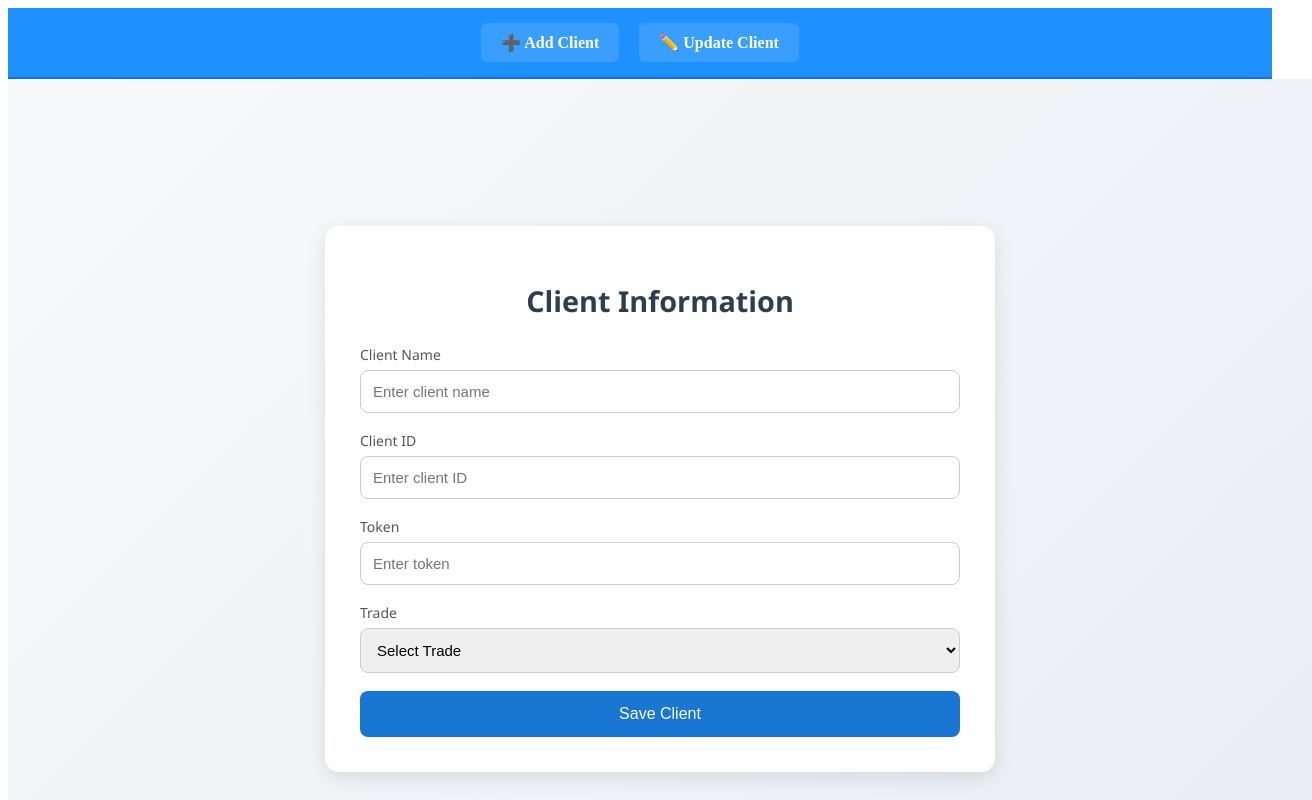
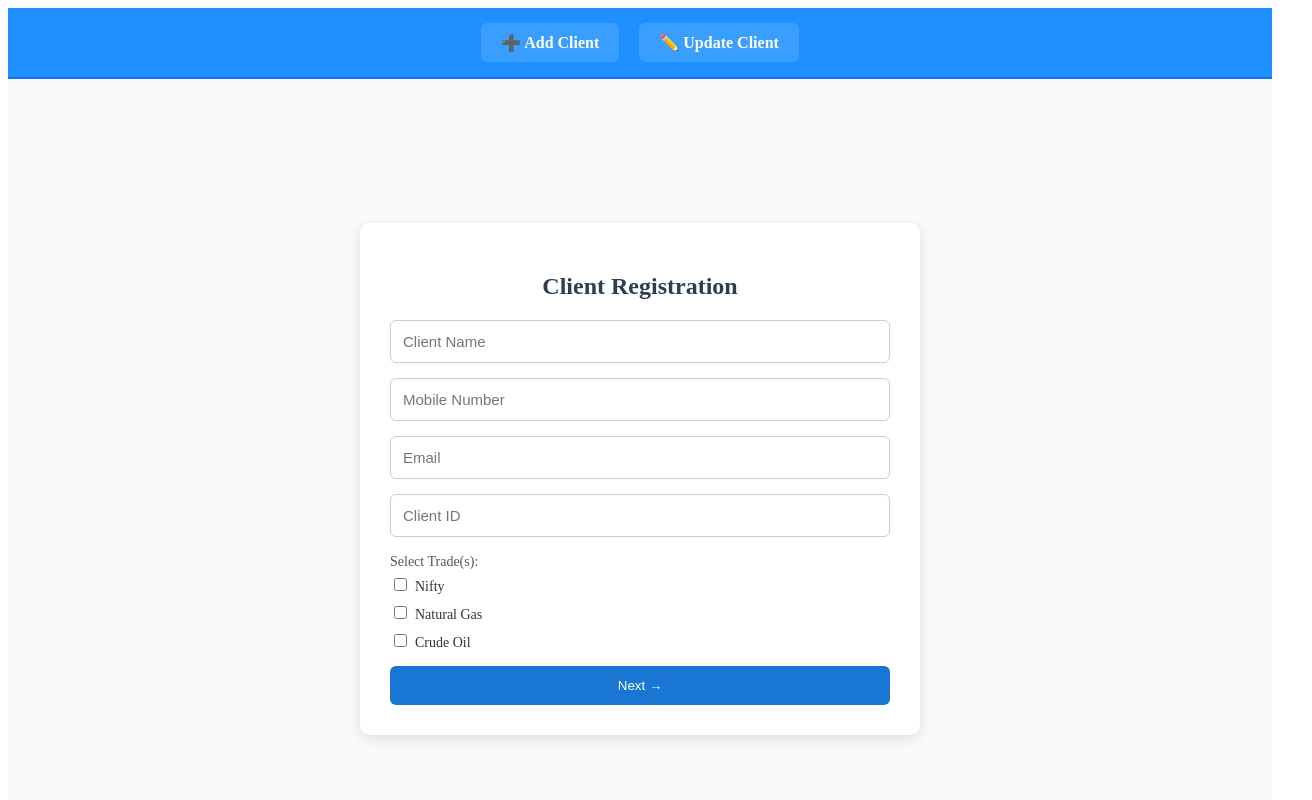
Before and after one commit to premdarji1903/trade-client, a React (Vite) app: page / in a window 1280 px wide. Shown: the top 800 px of the page, 1312 px wide, since content can reach past the window. Built offline with nearby package versions, Linux system fonts and the light colour scheme.

Commit message:
add step by step onboarding

```diff
--- a/src/ClientForm.jsx
+++ b/src/ClientForm.jsx
@@ -1,17 +1,26 @@
+/* eslint-disable no-unused-vars */
 import React, { useState } from "react";
 
-export default function ClientForm() {
+export default function ClientRegistration() {
+  const [step, setStep] = useState(1);
+  const [loading, setLoading] = useState(false);
+  const [message, setMessage] = useState("");
+  const [messageType, setMessageType] = useState("");
+  const [clientDbId, setClientDbId] = useState(null);
+
   const [formData, setFormData] = useState({
     clientName: "",
+    mobileNumber: "",
+    email: "",
     clientId: "",
-    token: "",
-    trade: "",
+    trade: [], // Array to hold selected trades
+    api_key: "",
+    api_secret: "",
   });
 
-  const [loading, setLoading] = useState(false);
-  const [message, setMessage] = useState("");
-  const [messageType, setMessageType] = useState(""); // "success" or "error"
+  const tradeOptions = ["Nifty", "Natural Gas", "Crude Oil"]; // All available trade options
 
+  // Handle text input change
   const handleChange = (e) => {
     const { name, value } = e.target;
     setFormData((prev) => ({
@@ -20,46 +29,105 @@
     }));
   };
 
-  const handleSubmit = async (e) => {
+  // Handle checkbox change for trades
+  const handleTradeCheckbox = (e) => {
+    const { value, checked } = e.target;
+    setFormData((prev) => {
+      const newTrade = checked
+        ? [...prev.trade, value] // add if checked
+        : prev.trade.filter((t) => t !== value); // remove if unchecked
+      return { ...prev, trade: newTrade };
+    });
+  };
+
+  // Step 1: API call and move to payment
+  const handleNextStep = async (e) => {
     e.preventDefault();
+    const { clientName, mobileNumber, email, clientId, trade } = formData;
 
-    if (
-      !formData.clientName ||
-      !formData.clientId ||
-      !formData.token ||
-      !formData.trade
-    ) {
-      setMessage("⚠️ Please fill in all fields.");
+    if (!clientName || !mobileNumber || !email || !clientId || trade.length === 0) {
+      setMessage("⚠️ Please fill all fields.");
       setMessageType("error");
       return;
     }
 
     setLoading(true);
     setMessage("");
+    try {
+      const res = await fetch("https://trade-client-server.onrender.com/clients", {
+        method: "POST",
+        headers: { "Content-Type": "application/json" },
+        body: JSON.stringify({ clientName, mobileNumber, email, clientId, trade }),
+      });
 
+      const data = await res.json();
+      if (res.ok) {
+        setMessage("✅ Client created successfully. Proceed to payment.");
+        setMessageType("success");
+        setClientDbId(data?.client?._id);
+        setStep(2);
+      } else {
+        setMessage(`❌ ${data.message || "Failed to create client"}`);
+        setMessageType("error");
+      }
+    } catch (err) {
+      setMessage("❌ Network error.");
+      setMessageType("error");
+    } finally {
+      setLoading(false);
+    }
+  };
+
+  // Step 3: API keys submission
+  const handleFinalSubmit = async (e) => {
+    e.preventDefault();
+    const { api_key, api_secret } = formData;
+
+    if (!api_key || !api_secret) {
+      setMessage("⚠️ Please enter API details.");
+      setMessageType("error");
+      return;
+    }
+
+    if (!clientDbId) {
+      setMessage("❌ Client ID not found. Please complete step 1 first.");
+      setMessageType("error");
+      return;
+    }
+
+    setLoading(true);
+    setMessage("");
     try {
       const res = await fetch(
-        "https://trade-client-server.onrender.com/clients",
+        `https://trade-client-server.onrender.com/clients/${clientDbId}/apikeys`,
         {
-          method: "POST",
+          method: "PATCH",
           headers: { "Content-Type": "application/json" },
-          body: JSON.stringify(formData),
+          body: JSON.stringify({ api_key, api_secret }),
         }
       );
 
       const data = await res.json();
-
       if (res.ok) {
-        setMessage("✅ Client added successfully!");
+        setMessage("✅ Registration completed successfully!");
         setMessageType("success");
-        setFormData({ clientName: "", clientId: "", token: "" });
+        setStep(1);
+        setFormData({
+          clientName: "",
+          mobileNumber: "",
+          email: "",
+          clientId: "",
+          trade: [],
+          api_key: "",
+          api_secret: "",
+        });
+        setClientDbId(null); // reset for next registration
       } else {
-        setMessage(`❌ ${data.message || "Failed to add client"}`);
+        setMessage(`❌ ${data.message || "Failed to save API keys"}`);
         setMessageType("error");
       }
-      // eslint-disable-next-line no-unused-vars
     } catch (err) {
-      setMessage("❌ Network error. Please try again.");
+      setMessage("❌ Network error.");
       setMessageType("error");
     } finally {
       setLoading(false);
@@ -69,59 +137,133 @@
   return (
     <div style={styles.page}>
       <div style={styles.container}>
-        <h1 style={styles.title}>Client Information</h1>
-        <form style={styles.form} onSubmit={handleSubmit}>
-          <div style={styles.row}>
-            <label style={styles.label}>Client Name</label>
+        <h2 style={styles.title}>Client Registration</h2>
+
+        {/* STEP 1: BASIC DETAILS */}
+        {step === 1 && (
+          <form style={styles.form} onSubmit={handleNextStep}>
             <input
               type="text"
               name="clientName"
-              placeholder="Enter client name"
+              placeholder="Client Name"
               value={formData.clientName}
               onChange={handleChange}
               style={styles.input}
             />
-          </div>
-          <div style={styles.row}>
-            <label style={styles.label}>Client ID</label>
+            <input
+              type="text"
+              name="mobileNumber"
+              placeholder="Mobile Number"
+              value={formData.mobileNumber}
+              onChange={handleChange}
+              style={styles.input}
+            />
+            <input
+              type="email"
+              name="email"
+              placeholder="Email"
+              value={formData.email}
+              onChange={handleChange}
+              style={styles.input}
+            />
             <input
               type="text"
               name="clientId"
-              placeholder="Enter client ID"
+              placeholder="Client ID"
               value={formData.clientId}
               onChange={handleChange}
               style={styles.input}
             />
+
+            <div>
+              <label style={{ fontSize: 14, color: "#555" }}>
+                Select Trade(s):
+              </label>
+              <div
+                style={{
+                  display: "flex",
+                  flexDirection: "column",
+                  gap: "8px",
+                  marginTop: "5px",
+                }}
+              >
+                {tradeOptions.map((option) => (
+                  <label
+                    key={option}
+                    style={{ fontSize: "14px", color: "#333" }}
+                  >
+                    <input
+                      type="checkbox"
+                      value={option}
+                      checked={formData.trade.includes(option)}
+                      onChange={handleTradeCheckbox}
+                      style={{ marginRight: "8px" }}
+                    />
+                    {option}
+                  </label>
+                ))}
+              </div>
+            </div>
+
+            <button type="submit" style={styles.button} disabled={loading}>
+              {loading ? "Saving..." : "Next →"}
+            </button>
+          </form>
+        )}
+
+        {/* STEP 2: MOCK PAYMENT UI */}
+        {step === 2 && (
+          <div style={styles.paymentBox}>
+            <h3>💳 Registration Payment</h3>
+            <p style={{ color: "#555" }}>Amount: ₹499.00</p>
+
+            <div style={styles.fakeRazorBox}>
+              <p style={{ fontSize: "14px", color: "#777" }}>
+                [Razorpay Checkout UI Placeholder]
+              </p>
+            </div>
+
+            <div style={styles.paymentButtons}>
+              <button onClick={() => setStep(1)} style={styles.secondaryBtn}>
+                ← Back
+              </button>
+              <button onClick={() => setStep(3)} style={styles.button}>
+                Next →
+              </button>
+            </div>
           </div>
-          <div style={styles.row}>
-            <label style={styles.label}>Token</label>
+        )}
+
+        {/* STEP 3: API KEYS */}
+        {step === 3 && (
+          <form style={styles.form} onSubmit={handleFinalSubmit}>
             <input
               type="text"
-              name="token"
-              placeholder="Enter token"
-              value={formData.token}
+              name="api_key"
+              placeholder="Enter API Key"
+              value={formData.api_key}
               onChange={handleChange}
               style={styles.input}
             />
-          </div>
-          <div style={styles.row}>
-            <label style={styles.label}>Trade</label>
-            <select
-              name="trade"
-              value={formData.trade}
+            <input
+              type="text"
+              name="api_secret"
+              placeholder="Enter API Secret"
+              value={formData.api_secret}
               onChange={handleChange}
               style={styles.input}
-            >
-              <option value="">Select Trade</option>
-              <option value="nifty">Nifty</option>
-              <option value="naturalgas">Natural Gas</option>
-              <option value="both">Both</option>
-            </select>
-          </div>
-          <button type="submit" style={styles.button} disabled={loading}>
-            {loading ? "Saving..." : "Save Client"}
-          </button>
-        </form>
+            />
+            <div style={styles.paymentButtons}>
+              <button onClick={() => setStep(2)} style={styles.secondaryBtn}>
+                ← Back
+              </button>
+              <button type="submit" style={styles.button} disabled={loading}>
+                {loading ? "Saving..." : "Finish Registration"}
+              </button>
+            </div>
+          </form>
+        )}
+
         {message && (
           <p
             style={{
@@ -140,76 +282,68 @@
 const styles = {
   page: {
     height: "100vh",
-    width: "100%",
     display: "flex",
     justifyContent: "center",
     alignItems: "center",
-    background: "linear-gradient(135deg, #f8f9fb, #e9edf3)",
-    fontFamily: "'Segoe UI', Tahoma, Geneva, Verdana, sans-serif",
-    padding: "20px",
+    background: "#f8f9fb",
   },
   container: {
     width: "100%",
-    maxWidth: "600px",
+    maxWidth: "500px",
     background: "#fff",
-    padding: "35px",
-    borderRadius: "14px",
-    boxShadow: "0 6px 20px rgba(0,0,0,0.1)",
+    padding: "30px",
+    borderRadius: "10px",
+    boxShadow: "0 4px 12px rgba(0,0,0,0.1)",
   },
   title: {
     textAlign: "center",
-    marginBottom: "25px",
+    marginBottom: "20px",
     color: "#2C3E50",
-    fontSize: "1.8rem",
-    fontWeight: "600",
   },
   form: {
     display: "flex",
     flexDirection: "column",
-    gap: "18px",
-  },
-  row: {
-    display: "flex",
-    flexDirection: "column",
-  },
-  label: {
-    marginBottom: "6px",
-    fontSize: "14px",
-    fontWeight: "500",
-    color: "#555",
+    gap: "15px",
   },
   input: {
     padding: "12px",
-    borderRadius: "8px",
+    borderRadius: "6px",
     border: "1px solid #ccc",
     fontSize: "15px",
-    outline: "none",
-    transition: "border-color 0.2s ease, box-shadow 0.2s ease",
   },
   button: {
-    padding: "14px",
+    padding: "12px",
     backgroundColor: "#1976D2",
     color: "#fff",
     border: "none",
-    borderRadius: "8px",
+    borderRadius: "6px",
     cursor: "pointer",
-    fontSize: "16px",
-    fontWeight: "500",
-    transition: "background-color 0.3s ease",
+  },
+  secondaryBtn: {
+    padding: "12px",
+    backgroundColor: "#E0E0E0",
+    color: "#333",
+    border: "none",
+    borderRadius: "6px",
+    cursor: "pointer",
   },
   message: {
-    marginTop: "18px",
+    marginTop: "15px",
     textAlign: "center",
     fontSize: "14px",
-    fontWeight: "500",
+  },
+  paymentBox: {
+    textAlign: "center",
+  },
+  fakeRazorBox: {
+    border: "1px dashed #1976D2",
+    borderRadius: "10px",
+    padding: "30px",
+    margin: "20px 0",
+    backgroundColor: "#f0f6ff",
+  },
+  paymentButtons: {
+    display: "flex",
+    justifyContent: "space-between",
   },
 };
-
-// Extra interactive styles
-styles.input[":focus"] = {
-  borderColor: "#1976D2",
-  boxShadow: "0 0 5px rgba(25,118,210,0.3)",
-};
-styles.button[":hover"] = {
-  backgroundColor: "#1565C0",
-};
```
Also changed, not shown: 1 other file (tests, documents, lock files or other folders).
